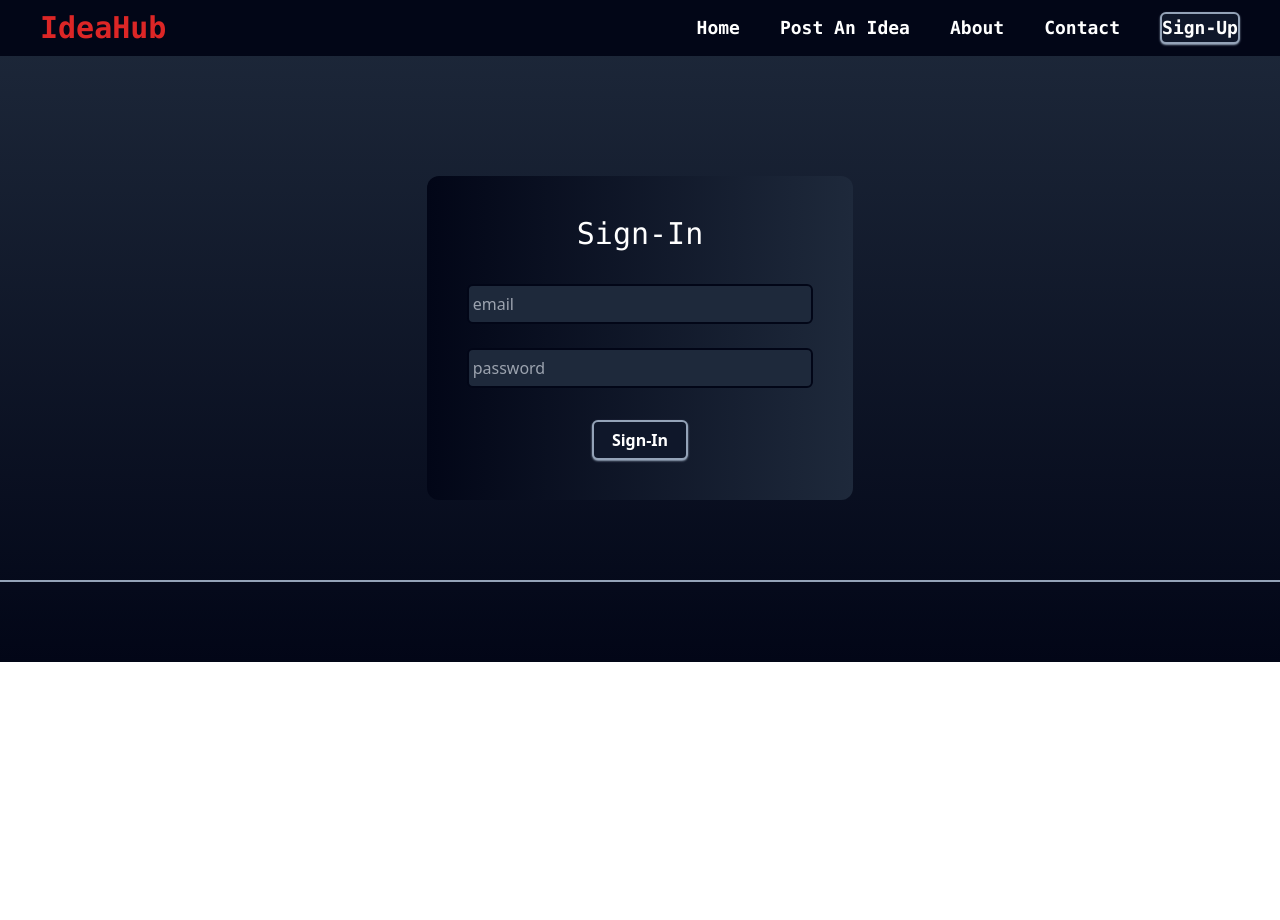
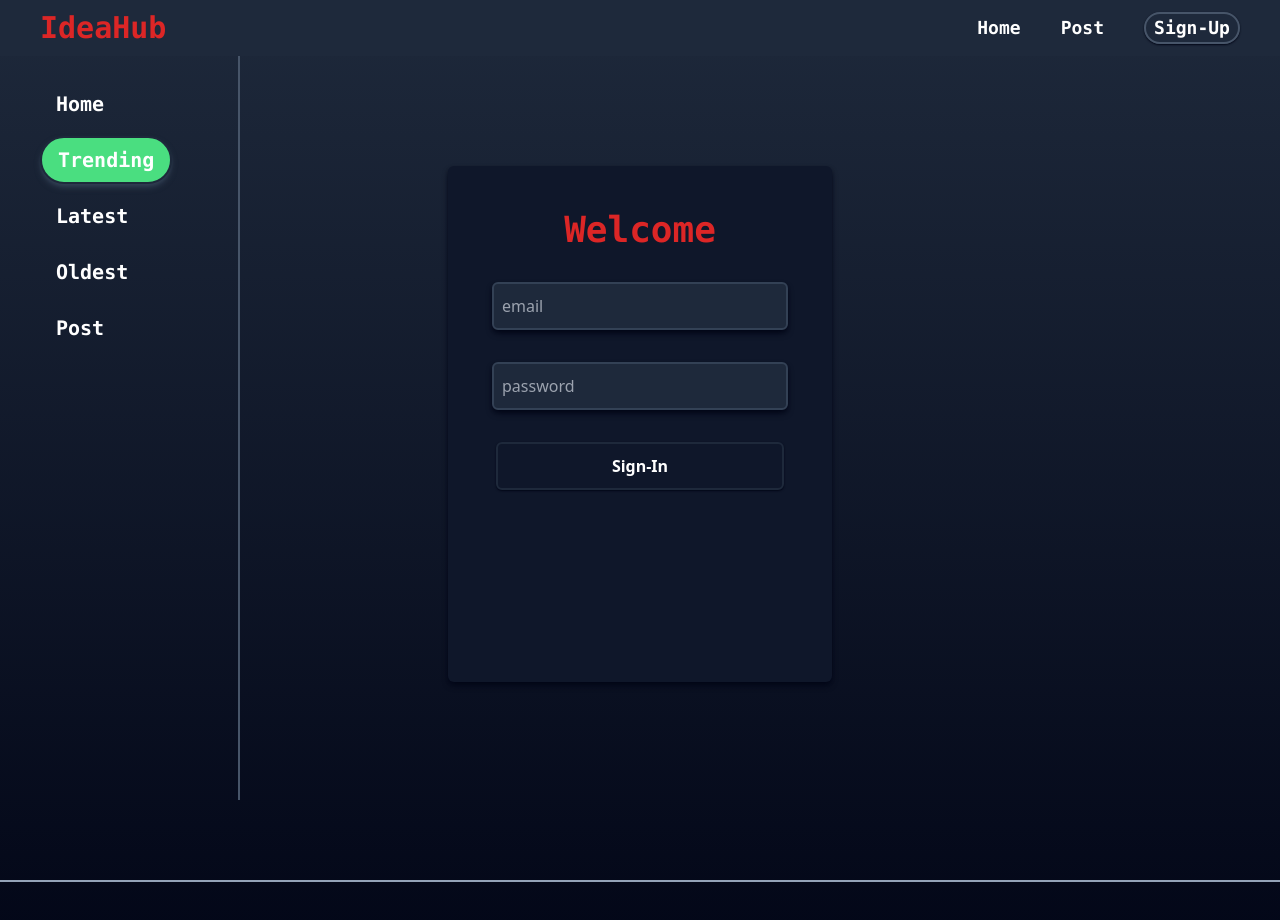
Before and after one commit to VAtulKumar1/IdeaHub-Frontend, a React (Vite) app: page /signin in a window 1280 px wide. Shown: the top 920 px of the page. Before the commit the page ends 800 px from the top, so only its background shows below. Built offline with nearby package versions, Linux system fonts and the light colour scheme.

Commit message:
Making App as clean as possible

```diff
--- a/src/App.tsx
+++ b/src/App.tsx
@@ -10,11 +10,13 @@ import Footer from "./components/Footer";
 import Home from "./components/Home";
 import { Layout } from "./components/Layout";
 import { RequireAuth } from "./components/RequireAuth";
+import { Sidebar } from "./components/Sidebar";
 
 function App() {
     return (
         <main className="App w-screen bg-gradient-to-t from-slate-950 to-slate-800">
             <Navbar />
+            <Sidebar />
             <Routes>
                 <Route element={<Layout />}>
                     {/* public routes */}
--- a/src/components/Icon.tsx
+++ b/src/components/Icon.tsx
@@ -14,7 +14,7 @@ interface Idea {
 const Icon = ({ ideaDetails }: { ideaDetails: Idea }) => {
     const [toggle, setToggle] = useState<boolean>(true);
     return (
-        <div>
+        <div className="overflow-y-auto no-scrollbar">
             {toggle ? (
                 <div
                     className="
--- a/src/components/Navbar.tsx
+++ b/src/components/Navbar.tsx
@@ -1,9 +1,12 @@
 import { Link } from "react-router-dom";
+import { useAuth } from "../hooks/useAuth";
+import { UserContextType } from "../context/AuthProvider";
 
 const Navbar = () => {
+    const { auth } = useAuth() as UserContextType;
     return (
         <nav>
-            <div className="w-full fixed top-0 left-0 z-10 flex justify-between bg-slate-950 h-14">
+            <div className="w-full fixed top-0 left-0 z-10 flex justify-between bg-slate-800 h-14">
                 <h1 className="flex justify-start items-center pl-10 text-3xl text-white  hover:text-red-600 font-mono font-bold">
                     IdeaHub
                 </h1>
@@ -27,32 +30,43 @@ const Navbar = () => {
                     </li>
                     <li>
                         <Link className="hover:text-red-600" to="/post">
-                            Post An Idea
+                            Post
                         </Link>
                     </li>
                     <li>
-                        <Link className="hover:text-red-600" to="/about">
-                            About
-                        </Link>
-                    </li>
-                    <li>
-                        <Link className="hover:text-red-600" to="/Contact">
-                            Contact
-                        </Link>
-                    </li>
-                    <li>
+                        {auth.email ? (
                             <Link to="/signup">
                                 <button
                                     className="flex justify-center items-center
-                            w-20
+                                p-2
+                            w-24
                             h-8
                             border-2
-                            border-slate-400
-                            bg-slate-900
+                            border-slate-600
                             text-white
-                            shadow-slate-400
+                            shadow-slate-950
                             shadow-sm
-                            rounded-md
+                            rounded-full
+                            text-center
+                            font-bold
+                            hover:text-red-600"
+                                >
+                                    Logout
+                                </button>
+                            </Link>
+                        ) : (
+                            <Link to="/signup">
+                                <button
+                                    className="flex justify-center items-center
+                                p-2
+                            w-24
+                            h-8
+                            border-2
+                            border-slate-600
+                            text-white
+                            shadow-slate-950
+                            shadow-sm
+                            rounded-full
                             text-center
                             font-bold
                             hover:text-red-600"
@@ -60,6 +74,7 @@ const Navbar = () => {
                                     Sign-Up
                                 </button>
                             </Link>
+                        )}
                     </li>
                 </div>
             </div>
--- /dev/null
+++ b/src/components/Sidebar.tsx
@@ -0,0 +1,26 @@
+import { Link } from "react-router-dom";
+
+export const Sidebar = () => {
+    return (
+        <div className="fixed pt-20 pl-10  gap-2 flex flex-col justify-start items-start text-white  w-60 h-screen border-r-2 border-slate-600 font-mono font-bold text-xl">
+            <Link
+                className="h-12  p-4 flex justify-center items-center hover:bg-slate-700 rounded-full hover:text-red-600"
+                to={"/Home"}
+            >
+                Home
+            </Link>
+            <button className="h-12  p-4 flex cursor-pointer justify-center items-center bg-green-400 shadow-md shadow-slate-700 border-2 border-slate-800 rounded-full hover:text-red-600">
+                Trending
+            </button>
+            <button className=" h-12  p-4 flex cursor-pointer justify-center items-center hover:bg-slate-700 rounded-full hover:text-red-600">
+                Latest
+            </button>
+            <button className="h-12  p-4 flex cursor-pointer justify-center items-center hover:bg-slate-700 rounded-full hover:text-red-600">
+                Oldest
+            </button>
+            <button className="h-12  p-4 flex cursor-pointer justify-center items-center hover:bg-slate-700 rounded-full hover:text-red-600">
+                Post
+            </button>
+        </div>
+    );
+};
--- a/src/components/SignIn.tsx
+++ b/src/components/SignIn.tsx
@@ -14,10 +14,10 @@ const SignIn: React.FC = () => {
         email: "",
         password: "",
     });
-
     const [toggle, setToggle] = useState<boolean>(false);
 
     const handleChange = (e: React.ChangeEvent<HTMLInputElement>) => {
+        e.preventDefault();
         const { name, value } = e.target;
         setUser((prevUser: User) => ({
             ...prevUser,
@@ -44,25 +44,29 @@ const SignIn: React.FC = () => {
             };
             setAuth(auth);
             setToggle(!toggle);
-        } else {
         }
+
+        setUser({
+            email: "",
+            password: "",
+        });
     };
 
     return (
-        <div className="pt-20 h-full flex justify-center">
-            <div className="w-2/6 h-auto self-center mt-24 p-10 bg-gradient-to-r from-slate-950 to-slate-800 rounded-xl">
+        <section>
+            <div className="pt-20 flex justify-center items-center px-6 py-8 mx-auto h-screen">
                 <form
-                    className="flex flex-col gap-4 gap-y-8"
+                    className="w-96 h-3/4 p-11 flex flex-col gap-8 shadow-md shadow-slate-950 border-1 bg-slate-900 rounded-md"
                     onSubmit={handleSubmit}
                 >
-                    <h1 className="flex justify-center font-mono text-white text-3xl font-md">
-                        Sign-In
+                    <h1 className="flex justify-center font-mono text-red-600 text-4xl font-bold">
+                        Welcome
                     </h1>
-                    <div className="flex flex-col gap-y-6">
-                        <div className="flex flex-col jutify-center gap-2">
+
+                    <div className="flex flex-col jutify-center">
                         <input
-                                className="input-class h-10 text-slate-400 rounded-md p-1 bg-slate-800 border-2 border-slate-950"
-                                type="text"
+                            className="input-class h-12 text-slate-400 rounded-md p-2 shadow-md shadow-slate-950 bg-slate-800 border-2 border-slate-700"
+                            type="email"
                             id="email"
                             name="email"
                             value={user.email}
@@ -72,8 +76,8 @@ const SignIn: React.FC = () => {
                     </div>
                     <div className="flex flex-col jutify-center gap-2">
                         <input
-                                className="input-class h-10 text-slate-400 rounded-md p-1 bg-slate-800 border-2 border-slate-950"
-                                type="text"
+                            className="input-class h-12 text-slate-400 rounded-md shadow-md shadow-slate-950 p-2 bg-slate-800 border-2 border-slate-700"
+                            type="password"
                             id="password"
                             name="password"
                             value={user.password}
@@ -81,29 +85,30 @@ const SignIn: React.FC = () => {
                             placeholder="password"
                         />
                     </div>
-                    </div>
 
                     <button
                         className="self-center
-                                w-24
-                                h-10
+                                p-x-10
+                                w-72
+                                h-12
                                 border-2
-                                border-slate-400
+                                border-slate-800
                                 bg-slate-900
                                 text-white
-                                shadow-slate-400
+                                shadow-slate-950
                                 shadow-sm
                                 rounded-md
                                 text-center
                                 font-bold
-                                hover:bg-slate-800"
+
+                                hover:text-red-600"
                     >
                         Sign-In
                     </button>
                 </form>
                 {toggle && <Navigate to="/home" />}
             </div>
-        </div>
+        </section>
     );
 };
 
--- a/src/components/SignUp.tsx
+++ b/src/components/SignUp.tsx
@@ -1,5 +1,5 @@
 import { useState } from "react";
-import { Navigate } from "react-router-dom";
+import { Link, Navigate } from "react-router-dom";
 
 interface userDetails {
     userName?: string;
@@ -13,8 +13,6 @@ const SignUp = () => {
         email: "",
         password: "",
     });
-
-    const [error, setError] = useState<string>("");
 
     const [toggle, setToggle] = useState<boolean>(false);
 
@@ -35,7 +33,6 @@ const SignUp = () => {
                 setToggle(!toggle);
             } else {
                 const message = data.message;
-                setError(message);
                 {
                     message === "User already exists" &&
                         setInterval(() => {
@@ -43,9 +40,13 @@ const SignUp = () => {
                         }, 2000);
                 }
             }
-        } catch (error) {
-            setError(error as string);
-        }
+
+            setSignUp({
+                userName: "",
+                email: "",
+                password: "",
+            });
+        } catch (error) {}
     };
 
     const handleChange = (e: React.ChangeEvent<HTMLInputElement>) => {
@@ -57,19 +58,19 @@ const SignUp = () => {
     };
 
     return (
-        <div className="pt-20  flex justify-center">
-            <div className="w-2/6 self-center mt-24 p-10 bg-gradient-to-t from-slate-950 to-slate-800 rounded-xl">
+        <section>
+            <div className="pt-20 flex justify-center items-center p-x-6 p-y-8 mx-auto h-screen">
                 <form
-                    className="h-auto flex flex-col gap-4 gap-y-8 "
+                    className="w-96 h-6/6 flex flex-col p-11 gap-8 bg-slate-900 shadow-md shadow-slate-950 rounded-md border-1"
                     onSubmit={handleSubmit}
                 >
-                    <h1 className="flex justify-center font-mono text-white text-3xl font-md">
-                        Sign-Up
+                    <h1 className="flex justify-center font-mono text-red-600 text-4xl font-bold">
+                        Welcome
                     </h1>
                     <div className="flex flex-col gap-y-6">
                         <div className="flex flex-col jutify-center gap-2">
                             <input
-                                className="input-class text-white h-10 rounded-md p-1 bg-slate-800 border-2 border-slate-950"
+                                className="input-class text-slate-400 h-12 rounded-md p-1 bg-slate-800 border-2 border-slate-700 shadow-md shadow-slate-950"
                                 type="text"
                                 id="userName"
                                 name="userName"
@@ -80,7 +81,7 @@ const SignUp = () => {
                         </div>
                         <div className="flex flex-col jutify-center gap-2">
                             <input
-                                className="input-class h-10 text-white rounded-md p-1 bg-slate-800 border-2 border-slate-950"
+                                className="input-class h-12 text-slate-400 rounded-md p-1 bg-slate-800 border-2 border-slate-700 shadow-md shadow-slate-950"
                                 type="text"
                                 id="email"
                                 name="email"
@@ -91,7 +92,7 @@ const SignUp = () => {
                         </div>
                         <div className="flex flex-col jutify-center gap-2">
                             <input
-                                className="input-class h-10 text-white rounded-md p-1 bg-slate-800 border-2 border-slate-950"
+                                className="input-class h-12 text-slate-400 rounded-md p-1 bg-slate-800 border-2 border-slate-700 shadow-md shadow-slate-950"
                                 type="text"
                                 id="password"
                                 name="password"
@@ -104,13 +105,13 @@ const SignUp = () => {
 
                     <button
                         className="self-center
-                                w-24
-                                h-10
+                                w-72
+                                h-12
                                 border-2
-                                border-slate-400
+                                border-slate-800
                                 bg-slate-900
-                                text-white
-                                shadow-slate-400
+                                text-red-600
+                                shadow-slate-950
                                 shadow-sm
                                 rounded-md
                                 text-center
@@ -119,34 +120,16 @@ const SignUp = () => {
                     >
                         Sign-Up
                     </button>
+                    <div>
+                        <h6 className="text-white pt-4">Already signed up ?</h6>
+                        <Link className="text-red-600 underline" to="/signin">
+                            Sign-in
+                        </Link>
+                    </div>
+                    {toggle && <Navigate to={"/signin"} />}
                 </form>
-                <h6 className="text-white pt-4">Already signed up ?</h6>
-                <button
-                    className="mt-4 flex justify-center items-center
-                        pt-1
-                        pb-2
-                        w-16
-                        h-6
-                        border-2
-                        border-slate-400
-                        bg-slate-900
-                        text-white
-                        shadow-slate-400
-                        shadow-sm
-                        rounded-md
-                        text-center
-                        font-bold
-                        hover:bg-slate-800"
-                    onClick={() => setToggle(!toggle)}
-                >
-                    sign-in
-                </button>
-                {toggle && <Navigate to="/signin" />}
-                {error && (
-                    <p className="mt-4 self-center text-red-800">{error}</p>
-                )}
             </div>
-        </div>
+        </section>
     );
 };
 
```
Also changed, not shown: 1 other file (tests, documents, lock files or other folders). Lines whose indentation alone changed are shown as unchanged.
